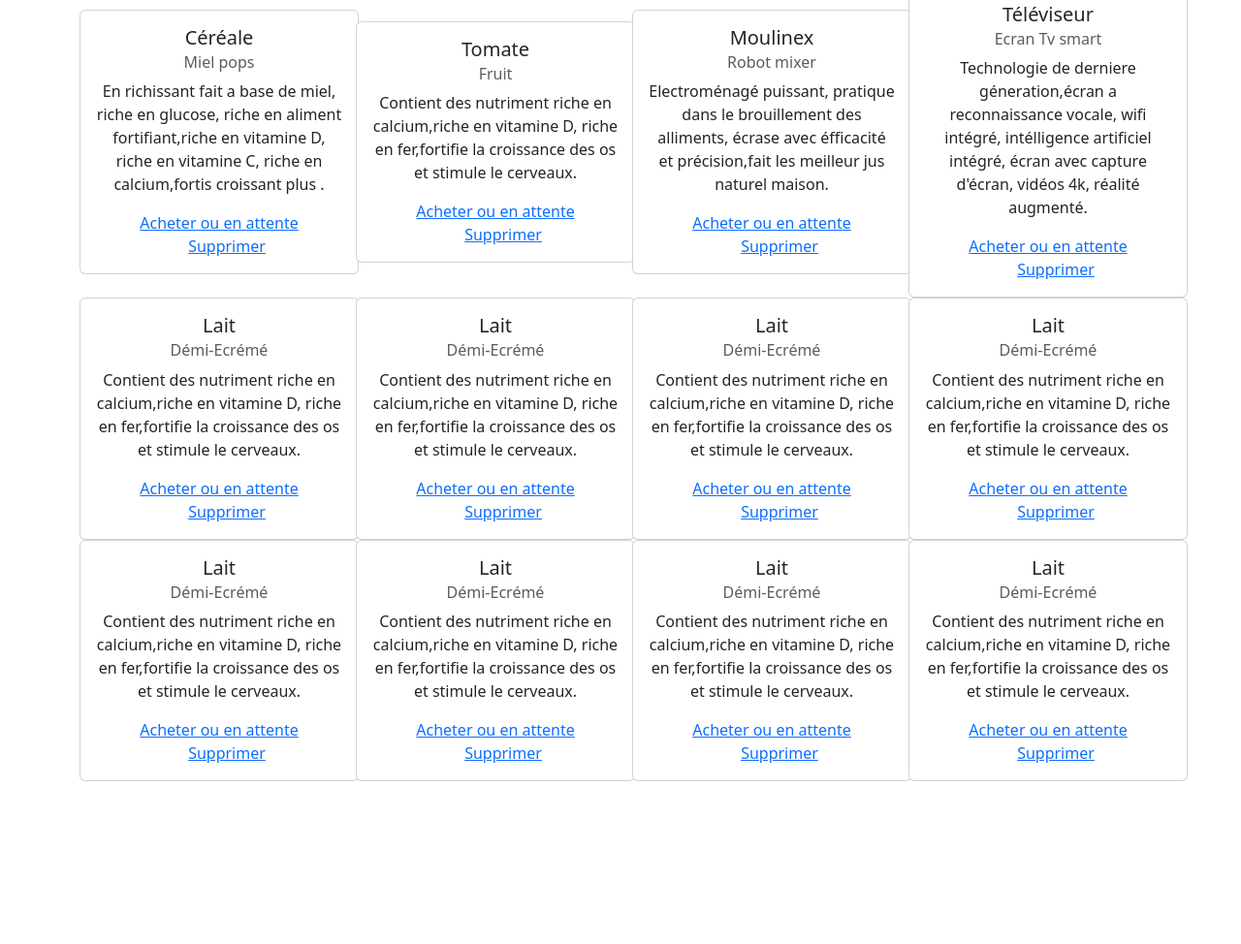
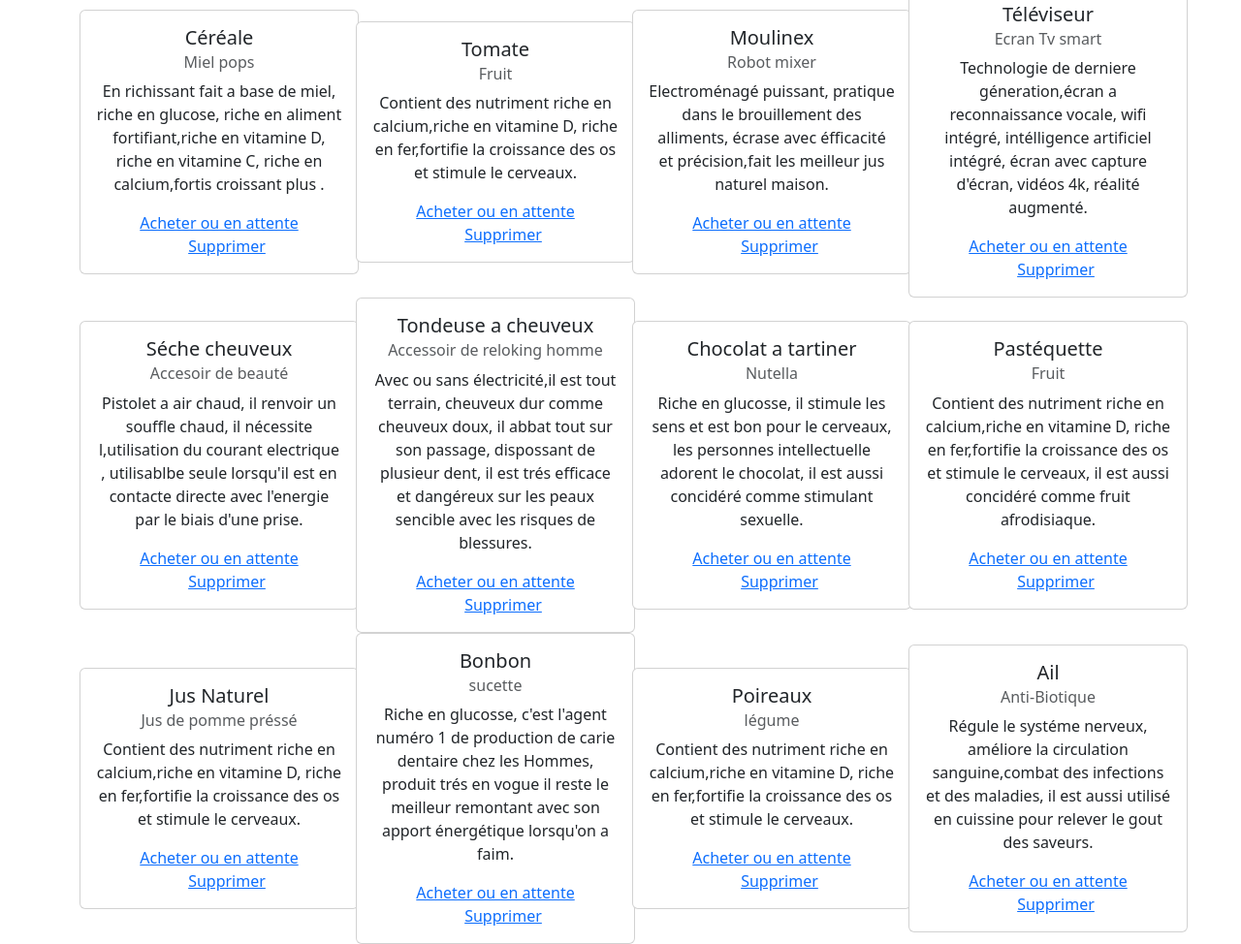
Before and after one commit to ThompsonFelicienDjodjo/Partiel-B1Semestre1, a plain HTML site: page index.html in a window 1280 px wide. Shown: the part 1018-1992 px from the top of the page at 97% size. Before the commit the page ends 1824 px from the top, so only its background shows below. Drawn offline with nearby package versions, Linux system fonts and the light colour scheme.

Commit message:
4rd commit

```diff
--- a/css/style.css
+++ b/css/style.css
@@ -2,3 +2,19 @@
     display: flex;
     justify-content: space-between;
 }
+form{
+    flex-direction: column;
+    justify-content: center;
+    align-items: center;
+}
+
+
+form button{
+    background-color: #28a745;
+    color: white;
+    border: none;
+    cursor:pointer;
+}
+form button:hover{
+    background-color: #218838;
+}
--- a/index.html
+++ b/index.html
@@ -47,7 +47,7 @@
 </form>
 
 
-<nav class="navbar navbar-expand-lg bg-warning">
+<nav class="navbar navbar-expand-lg bg-secondary">
     <div class="container-fluid yomiyomi">
         <a class="navbar-brand" href="#">Course chez YOMIYOMI</a>
         <button class="navbar-toggler" type="button" data-bs-toggle="collapse" data-bs-target="#navbarNav" aria-controls="navbarNav" aria-expanded="false" aria-label="Toggle navigation">
@@ -166,9 +166,9 @@
         <div class="col-3">
             <div class="card" style="width: 18rem;">
                 <div class="card-body">
-                    <h5 class="card-title">Lait</h5>
-                    <h6 class="card-subtitle mb-2 text-body-secondary">Démi-Ecrémé</h6>
-                    <p class="card-text">Contient des nutriment riche en calcium,riche en vitamine D, riche en fer,fortifie la croissance des os et stimule le cerveaux.</p>
+                    <h5 class="card-title">Séche cheuveux</h5>
+                    <h6 class="card-subtitle mb-2 text-body-secondary">Accesoir de beauté</h6>
+                    <p class="card-text">Pistolet a air chaud, il renvoir un souffle chaud, il nécessite l,utilisation du courant electrique , utilisablbe seule lorsqu'il est en contacte directe avec l'energie par le biais d'une prise.</p>
                     <a href="#" class="card-link">Acheter ou en attente</a>
                     <a href="#" class="card-link">Supprimer</a>
                 </div>
@@ -177,9 +177,9 @@
         <div class="col-3">
             <div class="card" style="width: 18rem;">
                 <div class="card-body">
-                    <h5 class="card-title">Lait</h5>
-                    <h6 class="card-subtitle mb-2 text-body-secondary">Démi-Ecrémé</h6>
-                    <p class="card-text">Contient des nutriment riche en calcium,riche en vitamine D, riche en fer,fortifie la croissance des os et stimule le cerveaux.</p>
+                    <h5 class="card-title">Tondeuse a cheuveux</h5>
+                    <h6 class="card-subtitle mb-2 text-body-secondary">Accessoir de reloking homme</h6>
+                    <p class="card-text">Avec ou sans électricité,il est tout terrain, cheuveux dur comme cheuveux doux, il abbat tout sur son passage, dispossant de plusieur dent, il est trés efficace et dangéreux sur les peaux sencible avec les risques de blessures.</p>
                     <a href="#" class="card-link">Acheter ou en attente</a>
                     <a href="#" class="card-link">Supprimer</a>
                 </div>
@@ -188,9 +188,9 @@
         <div class="col-3">
             <div class="card" style="width: 18rem;">
                 <div class="card-body">
-                    <h5 class="card-title">Lait</h5>
-                    <h6 class="card-subtitle mb-2 text-body-secondary">Démi-Ecrémé</h6>
-                    <p class="card-text">Contient des nutriment riche en calcium,riche en vitamine D, riche en fer,fortifie la croissance des os et stimule le cerveaux.</p>
+                    <h5 class="card-title">Chocolat a tartiner</h5>
+                    <h6 class="card-subtitle mb-2 text-body-secondary">Nutella</h6>
+                    <p class="card-text">Riche en glucosse, il stimule les sens et est bon pour le cerveaux, les personnes intellectuelle adorent le chocolat, il est aussi concidéré comme stimulant sexuelle.</p>
                     <a href="#" class="card-link">Acheter ou en attente</a>
                     <a href="#" class="card-link">Supprimer</a>
                 </div>
@@ -199,9 +199,9 @@
         <div class="col-3">
             <div class="card" style="width: 18rem;">
                 <div class="card-body">
-                    <h5 class="card-title">Lait</h5>
-                    <h6 class="card-subtitle mb-2 text-body-secondary">Démi-Ecrémé</h6>
-                    <p class="card-text">Contient des nutriment riche en calcium,riche en vitamine D, riche en fer,fortifie la croissance des os et stimule le cerveaux.</p>
+                    <h5 class="card-title">Pastéquette</h5>
+                    <h6 class="card-subtitle mb-2 text-body-secondary">Fruit</h6>
+                    <p class="card-text">Contient des nutriment riche en calcium,riche en vitamine D, riche en fer,fortifie la croissance des os et stimule le cerveaux, il est aussi concidéré comme fruit afrodisiaque.</p>
                     <a href="#" class="card-link">Acheter ou en attente</a>
                     <a href="#" class="card-link">Supprimer</a>
                 </div>
@@ -212,8 +212,8 @@
         <div class="col-3">
             <div class="card" style="width: 18rem;">
                 <div class="card-body">
-                    <h5 class="card-title">Lait</h5>
-                    <h6 class="card-subtitle mb-2 text-body-secondary">Démi-Ecrémé</h6>
+                    <h5 class="card-title">Jus Naturel</h5>
+                    <h6 class="card-subtitle mb-2 text-body-secondary">Jus de pomme préssé</h6>
                     <p class="card-text">Contient des nutriment riche en calcium,riche en vitamine D, riche en fer,fortifie la croissance des os et stimule le cerveaux.</p>
                     <a href="#" class="card-link">Acheter ou en attente</a>
                     <a href="#" class="card-link">Supprimer</a>
@@ -223,8 +223,19 @@
         <div class="col-3">
             <div class="card" style="width: 18rem;">
                 <div class="card-body">
-                    <h5 class="card-title">Lait</h5>
-                    <h6 class="card-subtitle mb-2 text-body-secondary">Démi-Ecrémé</h6>
+                    <h5 class="card-title">Bonbon</h5>
+                    <h6 class="card-subtitle mb-2 text-body-secondary">sucette</h6>
+                    <p class="card-text">Riche en glucosse, c'est l'agent numéro 1 de production de carie dentaire chez les Hommes, produit trés en vogue il reste le meilleur remontant avec son apport énergétique lorsqu'on a faim.</p>
+                    <a href="#" class="card-link">Acheter ou en attente</a>
+                    <a href="#" class="card-link">Supprimer</a>
+                </div>
+            </div>
+        </div>
+        <div class="col-3">
+            <div class="card" style="width: 18rem;">
+                <div class="card-body">
+                    <h5 class="card-title">Poireaux</h5>
+                    <h6 class="card-subtitle mb-2 text-body-secondary">légume</h6>
                     <p class="card-text">Contient des nutriment riche en calcium,riche en vitamine D, riche en fer,fortifie la croissance des os et stimule le cerveaux.</p>
                     <a href="#" class="card-link">Acheter ou en attente</a>
                     <a href="#" class="card-link">Supprimer</a>
@@ -234,20 +245,9 @@
         <div class="col-3">
             <div class="card" style="width: 18rem;">
                 <div class="card-body">
-                    <h5 class="card-title">Lait</h5>
-                    <h6 class="card-subtitle mb-2 text-body-secondary">Démi-Ecrémé</h6>
-                    <p class="card-text">Contient des nutriment riche en calcium,riche en vitamine D, riche en fer,fortifie la croissance des os et stimule le cerveaux.</p>
-                    <a href="#" class="card-link">Acheter ou en attente</a>
-                    <a href="#" class="card-link">Supprimer</a>
-                </div>
-            </div>
-        </div>
-        <div class="col-3">
-            <div class="card" style="width: 18rem;">
-                <div class="card-body">
-                    <h5 class="card-title">Lait</h5>
-                    <h6 class="card-subtitle mb-2 text-body-secondary">Démi-Ecrémé</h6>
-                    <p class="card-text">Contient des nutriment riche en calcium,riche en vitamine D, riche en fer,fortifie la croissance des os et stimule le cerveaux.</p>
+                    <h5 class="card-title">Ail</h5>
+                    <h6 class="card-subtitle mb-2 text-body-secondary">Anti-Biotique</h6>
+                    <p class="card-text">Régule le systéme nerveux, améliore la circulation sanguine,combat des infections et des maladies, il est aussi utilisé en cuissine pour relever le gout des saveurs.</p>
                     <a href="#" class="card-link">Acheter ou en attente</a>
                     <a href="#" class="card-link">Supprimer</a>
                 </div>
--- a/js/main.js
+++ b/js/main.js
@@ -2,6 +2,7 @@ let token = null
 const loginPage = document.getElementById("login-form");
 const textPage = document.querySelector('.card-text');
 const cardLink = document.querySelector('.card-link');
+const signPage = document.getElementById("signup-form");
 const Api = ""
 
 
@@ -18,16 +19,27 @@ loginPage.addEventListener("submit", function (e) {
 
     const email = document.getElementById("login-email").value;
     const password = document.getElementById("login-password").value;
-    const loginButton = document.querySelector('.submitLogin')
+    const loginButton = document.querySelector('.btn')
     loginButton.addEventListener('click', ()=> {
         getToken(email.value, password.value).then((res)=> {
-            if (res.token){
+            if (res){
+                console.log(res)
                 displaytextPage()
             }
         })
     })
 })
 
+signPage.addEventListener("submit", function (e){
+    e.preventDefault();
+    const username = document.getElementById("username").value;
+    const email = document.getElementById("email").value;
+    const password = document.getElementById("password").value;
+    const loginButton = document.querySelector('.btn')
+    loginButton.addEventListener('click',() => {
+
+    })
+})
 
 function displaytextpage() {
     loginPage.style.display = 'none';
```
